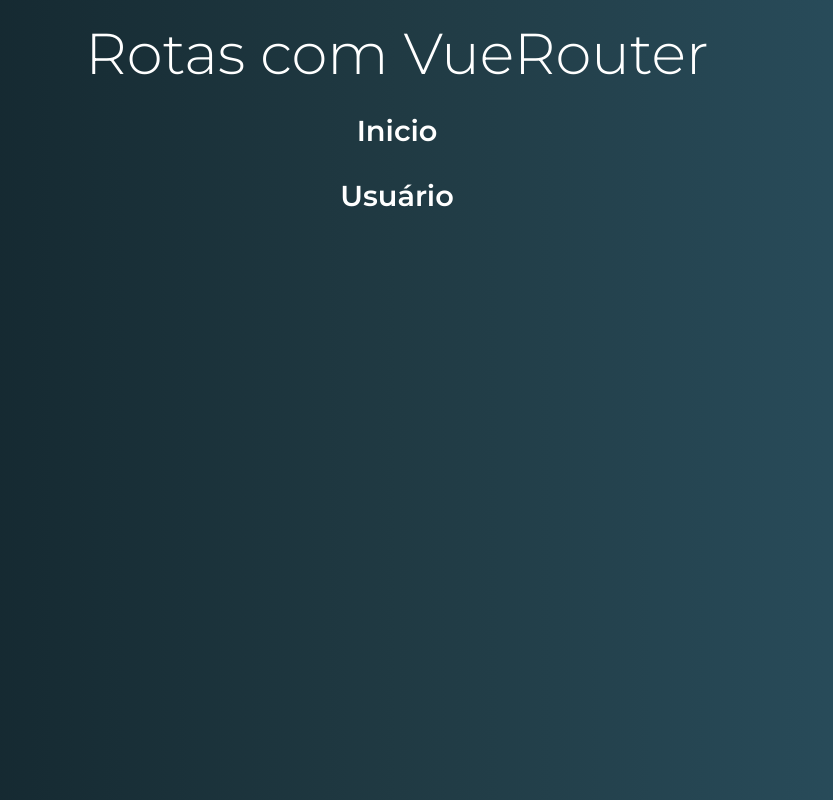
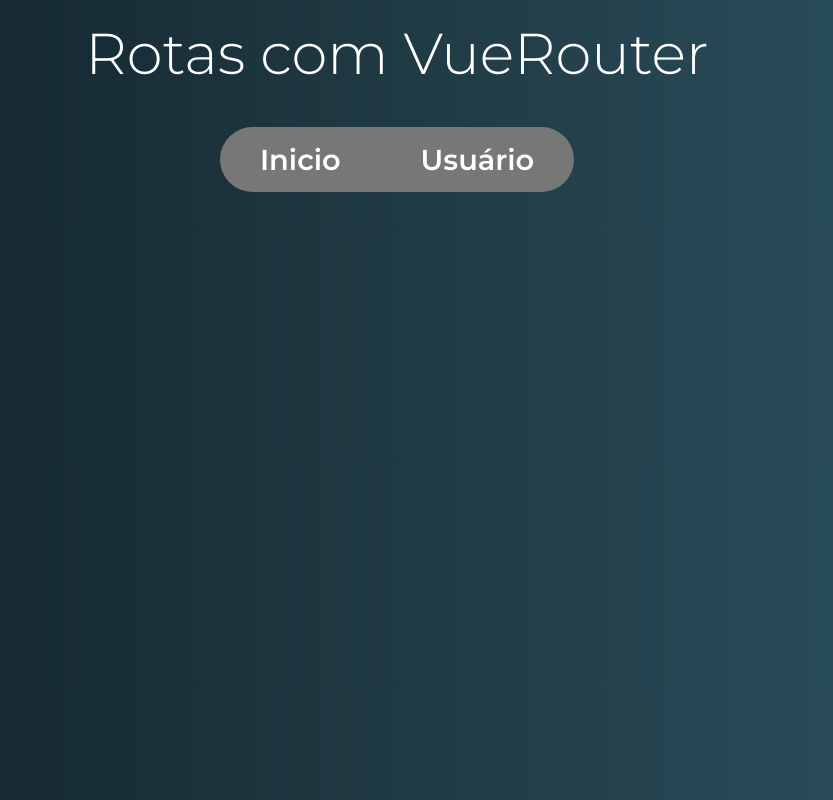
Before and after one commit to hugopedro/Vue, a Vue app in the folder rotas-exercicios/: page /usuario/1 in a window 1280 px wide. Shown: the whole page, without its empty margins (243-1076 px from the left). Built offline with nearby package versions, Linux system fonts and the light colour scheme.

Commit message:
250 Estilizando o Link Ativo

```diff
--- a/rotas-exercicios/src/components/template/Menu.vue
+++ b/rotas-exercicios/src/components/template/Menu.vue
@@ -1,7 +1,17 @@
 <template>
   <nav class="menu">
+      <ul>
+         <router-link to="/" tag="li" active-class="active" exact><a>Inicio</a></router-link>
+         <router-link to="/Usuario" tag="li" active-class="active" exact><a>Usuário</a></router-link> <!--equivale ao codigo comentado abaixo, é a melhor prática -->
+      </ul> <!--o active-class="active" exact funciona pra ao clicar na guia só a guia clicada ficar ativa usando o estilo, entao é importante -->
+      <!-- <ul>
+          <li>
       <router-link to="/">Inicio </router-link>   <!-- Cria um link e faz o processamento por tras-->
+          <!-- </li>
+          <li>
       <router-link to="/Usuario">Usuário</router-link>
+          </li>
+      </ul> -->
   </nav>
 </template>
 
```
